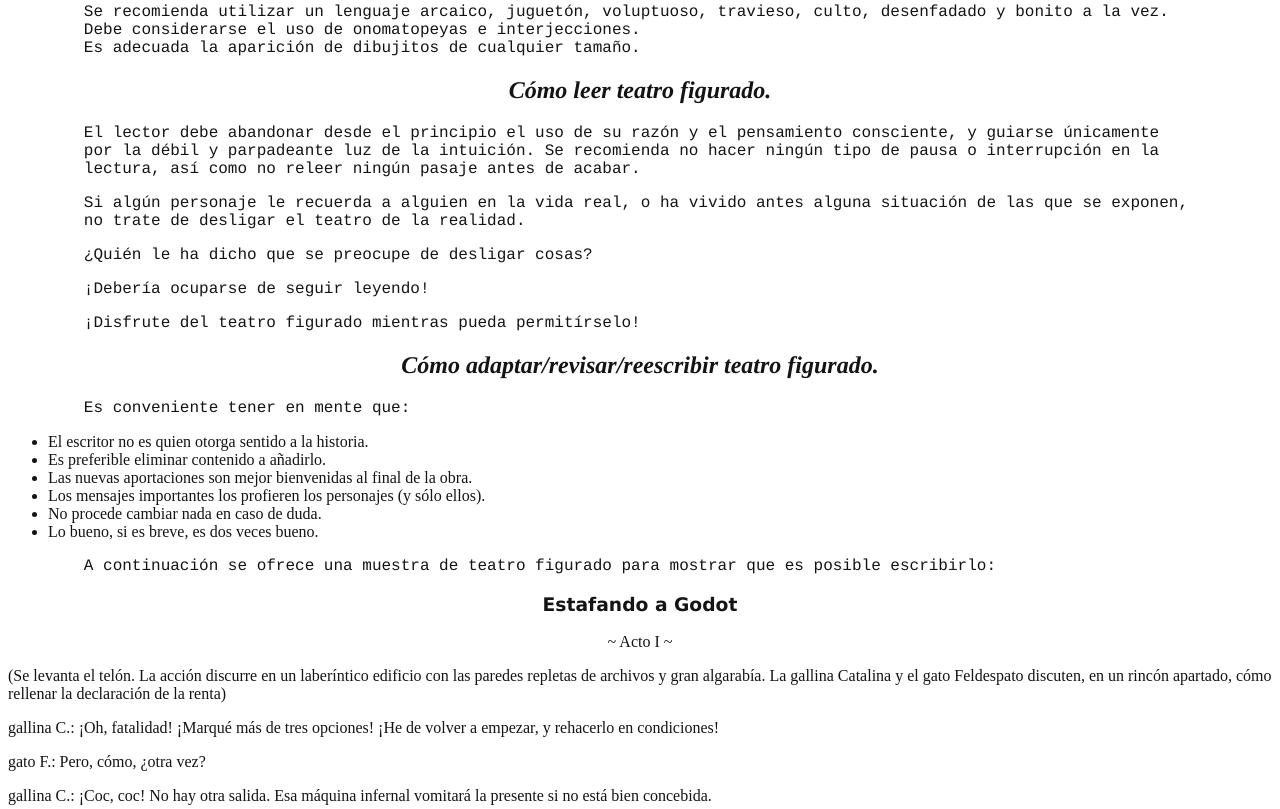
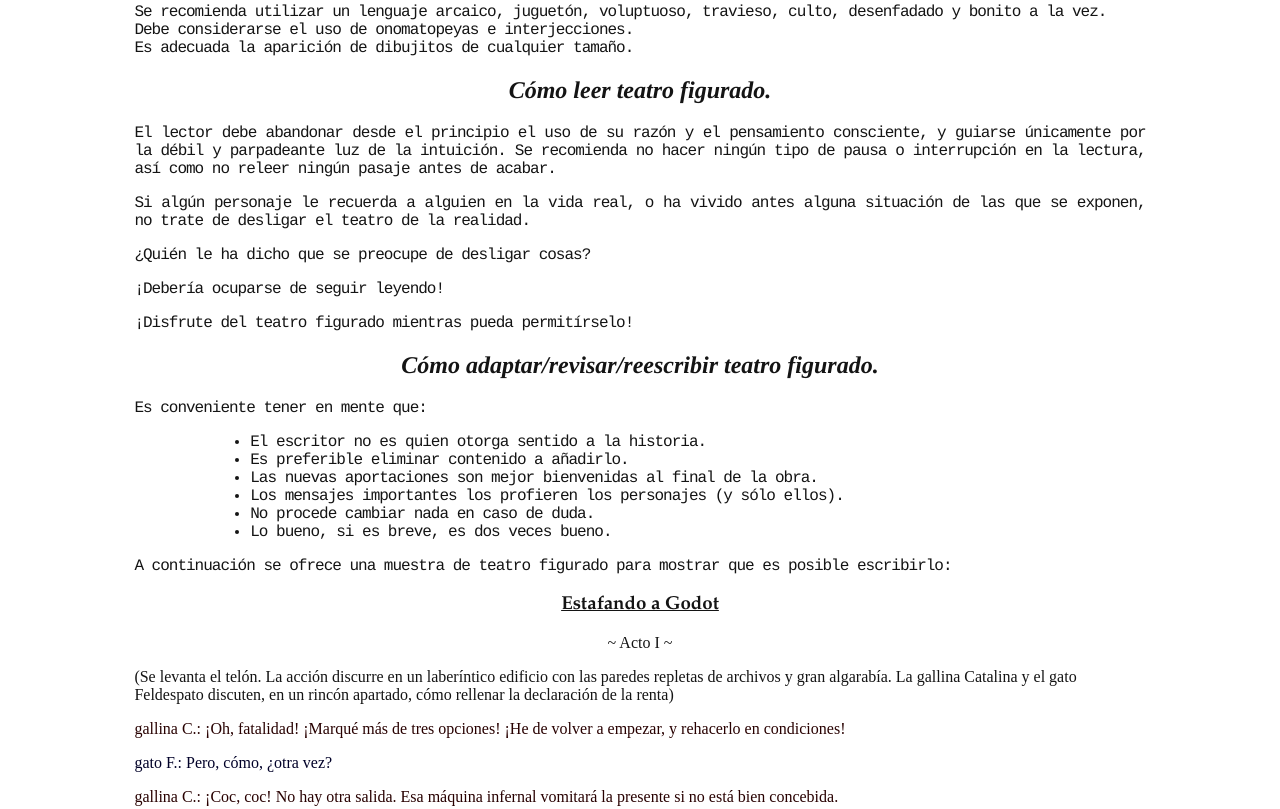
Before and after one commit to gonthalo/Teatro-Figurado, a plain HTML site: page index.html in a window 1280 px wide. Shown: the part 980-1789 px from the top of the page. Drawn offline with Linux system fonts and the light colour scheme.

Commit message:
Update style.css

```diff
--- a/style.css
+++ b/style.css
@@ -2,12 +2,31 @@ body {
 	background-color: white;
 	color: rgb(20, 20, 20);
 }
+p {
+	padding: none;
+	margin-left: 10%;
+	margin-right: 10%;
+}
 p.guia {
 	text-decoration: bold;
 	font-family: courier;
-	text-align: left;
-	margin-left: 6%;
-	margin-right: 6%;
+	text-align: justify;
+	letter-spacing: -1px;
+}
+p.gc {
+	color: rgb(40, 0, 0);
+}
+p.gf {
+	color: rgb(0, 0, 40);
+}
+ul.guia {
+	padding: none;
+	text-decoration: bold;
+	font-family: courier;
+	text-align: justify;
+	margin-left: 16%;
+	margin-right: 16%;
+	letter-spacing: -1px;
 }
 h2 {
 	text-align: center;
@@ -17,9 +36,9 @@ h2 {
 }
 h3 {
 	text-align: center;
-	font-size: 20;
-	text-decoration: none;
-	font-family: verdana;
+	font-size: 40;
+	text-decoration: underline;
+	font-family: palatino;
 }
 h1 {
 	text-align: center;
```
